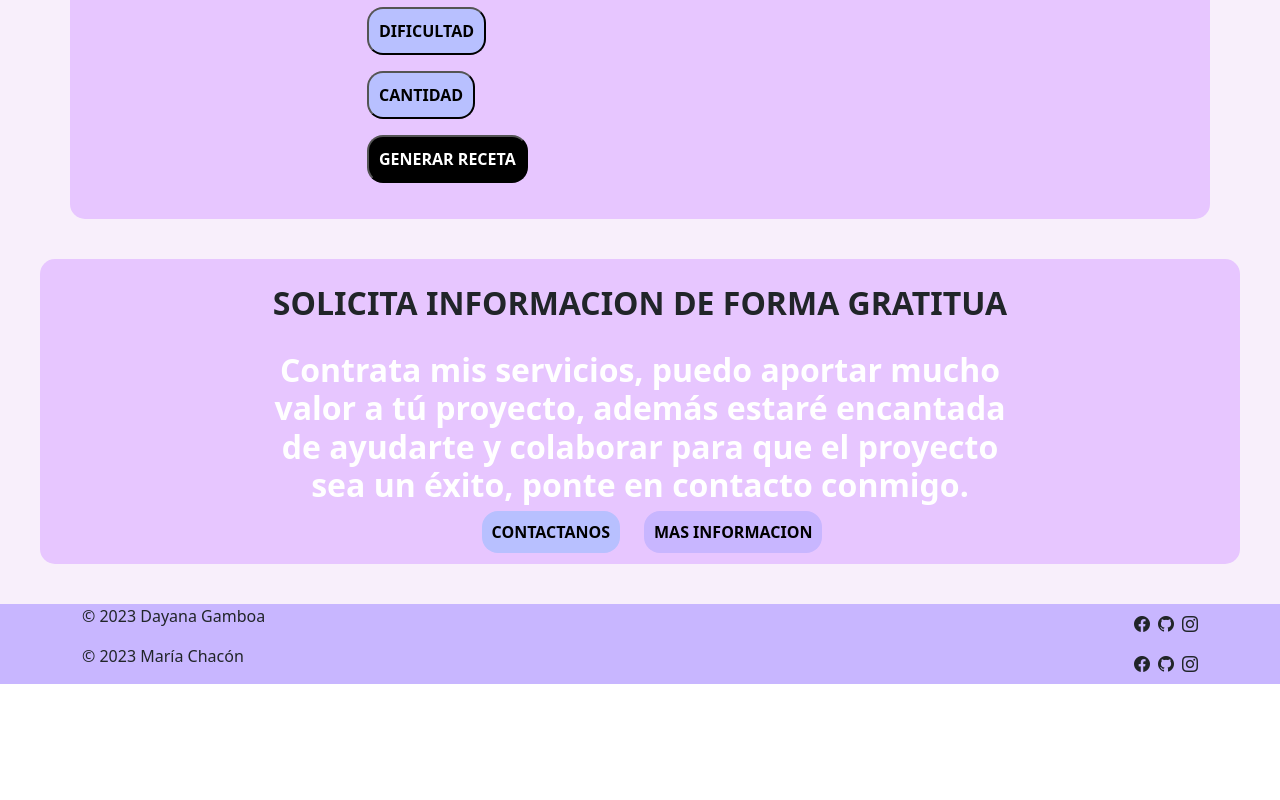
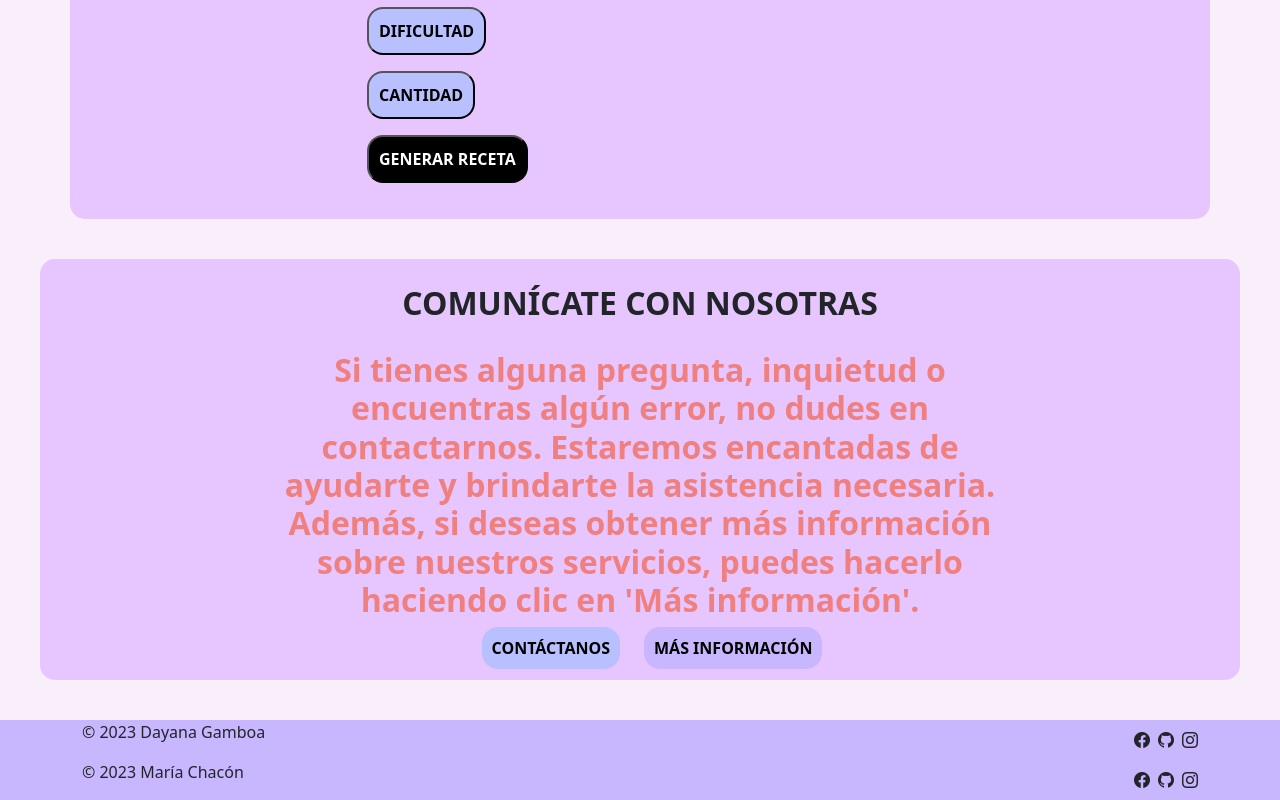
Before and after one commit to Maria-Chacon/Examen2_ProgramacionIV, a Next.js app in the folder examenll/: page / in a window 1280 px wide. Shown: the part 1179-1979 px from the top of the page. Before the commit the page ends 1863 px from the top, so only its background shows below. Built offline with nearby package versions, Linux system fonts and the light colour scheme.

Commit message:
CallToAction component improvements

```diff
--- a/examenll/components/CallToAction.tsx
+++ b/examenll/components/CallToAction.tsx
@@ -11,18 +11,19 @@ const CallToAction: React.FC = () => {
                 <div className="row">
                     <div className="offset-lg-2 col-lg-8 col-md-12 col-12 text-center">
                         <span className="fs-2 text-darck ls-md text-uppercase" style={{fontWeight: "bold"}}>
-                            Solicita informacion de forma gratitua
+                            Comunícate con nosotras
                         </span>
 
-                        <h2 className="mt-4 mb-3 text-white" style={{fontWeight: "bold"}}>
-                            Contrata mis servicios, puedo aportar mucho valor a tú proyecto,
-                            además estaré encantada de ayudarte y colaborar para que el
-                            proyecto sea un éxito, ponte en contacto conmigo.
+                        <h2 className="mt-4 mb-3" style={{color: 'lightcoral' ,fontWeight: "bold"}}>
+                        Si tienes alguna pregunta, inquietud o encuentras algún error, no dudes en contactarnos.
+                        Estaremos encantadas de ayudarte y brindarte la asistencia necesaria.
+                        Además, si deseas obtener más información sobre nuestros servicios,
+                        puedes hacerlo haciendo clic en 'Más información'.
                         </h2>
 
                         <div className="d-grid d-md-block">
-                            <a href="#" className="contacButton mb-2 m-4">Contactanos</a>
-                            <a href="#" className="informationButton ">Mas informacion</a>
+                            <a href="#" className="contacButton mb-2 m-4">Contáctanos</a>
+                            <a href="#" className="informationButton ">Más información</a>
                         </div>
                     </div>
                 </div>
```
